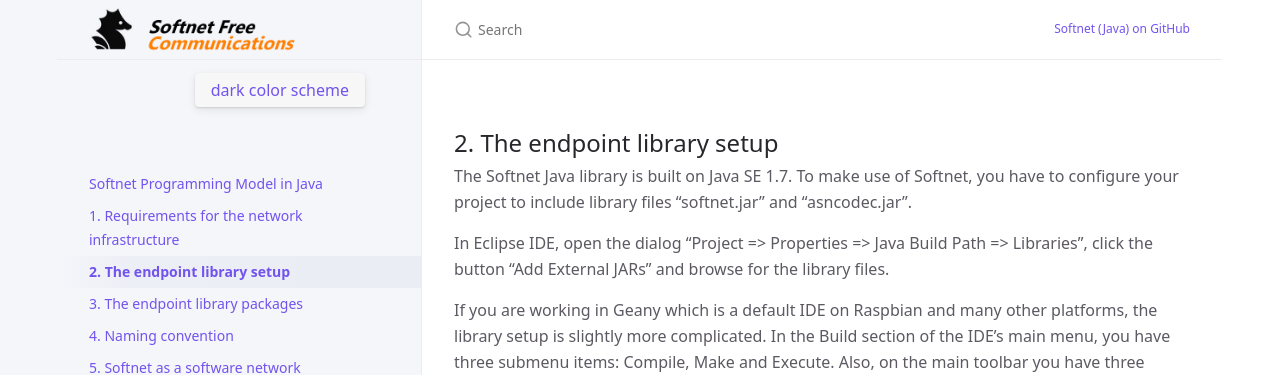
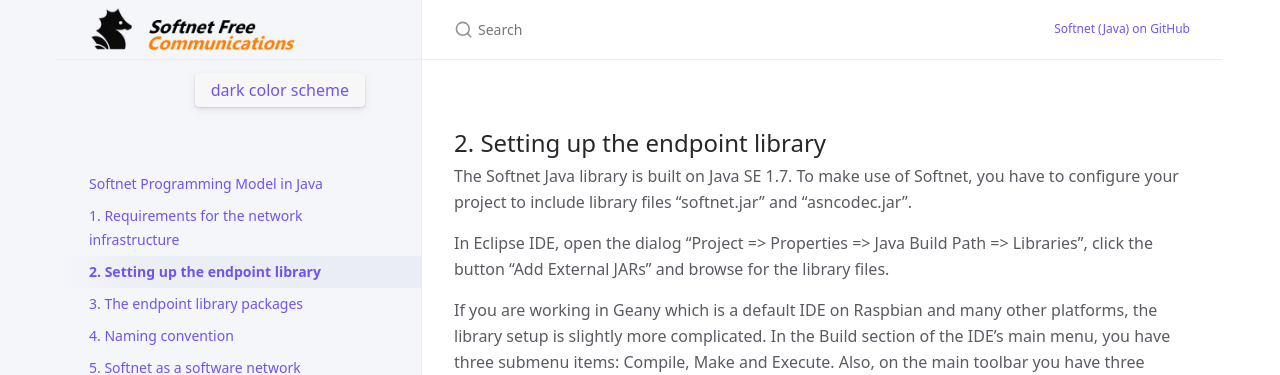
Before and after one commit to Softnet-Free/softnet-java, a Jekyll site: the page built from docs/library-setup.md, in a window 1280 px wide and 1112 px high. Shown: the top 375 px of the window. Built offline with Jekyll 4.4.1, drawn with Linux system fonts in a browser that asks for light colours.

Commit message:
text update

```diff
--- a/docs/library-setup.md
+++ b/docs/library-setup.md
@@ -1,10 +1,10 @@
 ---
 layout: default
-title: 2. The endpoint library setup
+title: 2. Setting up the endpoint library
 nav_order: 2
 ---
 
-## 2. The endpoint library setup
+## 2. Setting up the endpoint library
 
 The Softnet Java library is built on Java SE 1.7. To make use of Softnet, you have to configure your project to include library files "softnet.jar" and "asncodec.jar".
 
```
